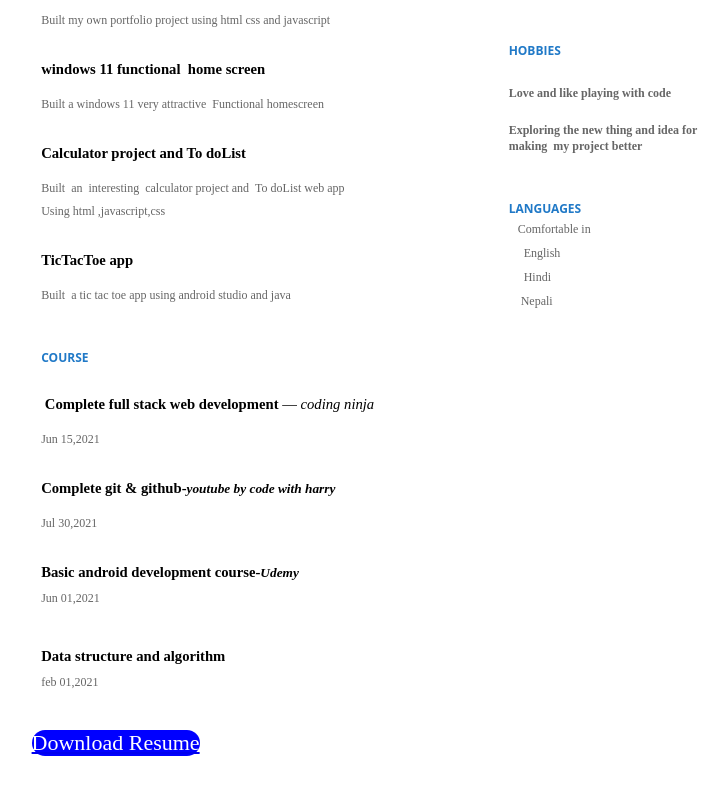
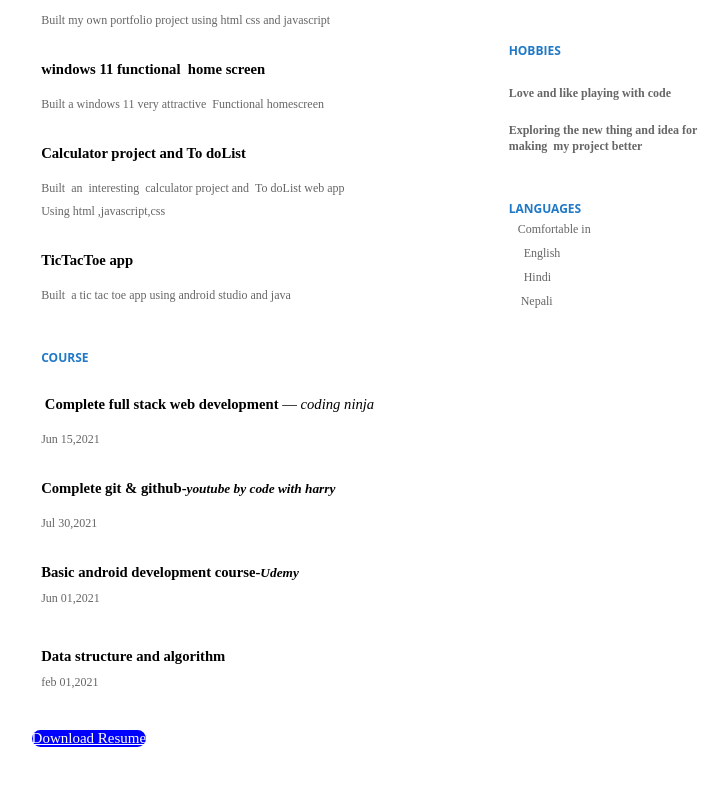
Before and after one commit to jitendrakohar/myportfolio, a plain HTML site: page Resume.html in a window 1280 px wide. Shown: the part 582-1377 px from the top of the page, without its empty margins (34-761 px from the left). Drawn offline with Linux system fonts and the light colour scheme; a web font is replaced by a local one.

Commit message:
improved some webpage

```diff
--- a/Resume.html
+++ b/Resume.html
@@ -677,9 +677,9 @@
         </table>
         <p class="c1 c13"><span class="c8"></span></p>
     </div>
-    <a href="myresume.pdf">
-        <div style="background-color: blue;border-radius: 15px; font-size: 22px; color: white; text-align: center; width: fit-content;">Download Resume</div>
-    </a>
+
+        <div style="background-color: blue;border-radius: 15px; font-size: 15px; color: white; text-align: center; width: fit-content;">  <a href="Resume.pdf" style="color:white;width: fit-content;" >Download Resume</a></div>
+
 </body>
 
 </html>
```
Also changed, not shown: github.html (+134 -1 lines), 1 other file.
